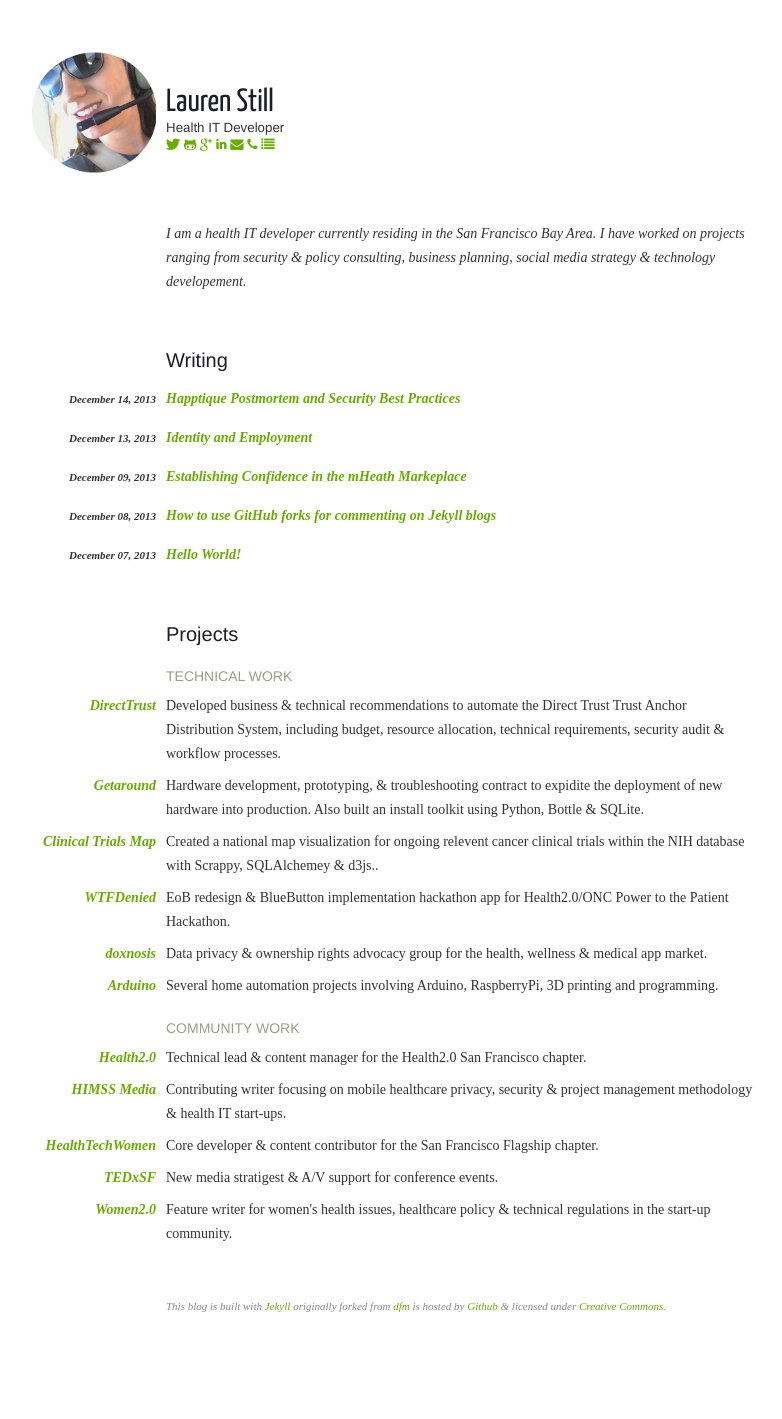
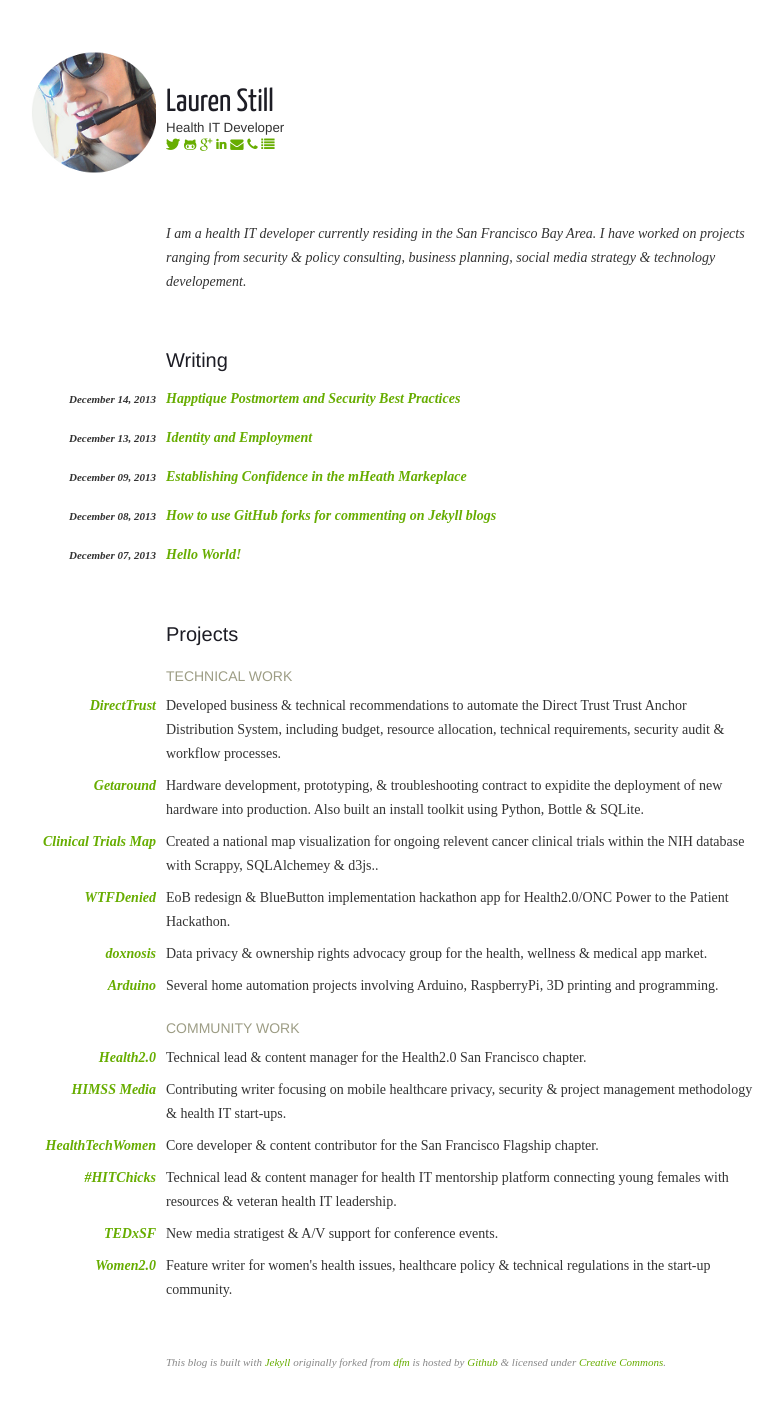
Before and after one commit to laurenstill/laurenstill.github.io, a Jekyll site: the page built from index.html, in a window 1280 px wide. Shown: the whole page, without its empty margins (279-1061 px from the left). Built offline with Jekyll 4.4.1, drawn with Linux system fonts in a browser that asks for light colours; before the commit the page ends 1363 px from its top, so only the background shows below that.

Commit message:
Update index.html

```diff
--- a/_layouts/index.html
+++ b/_layouts/index.html
@@ -124,6 +124,14 @@ layout: default
                     Core developer &amp; content contributor for the San Francisco Flagship chapter.
                 </span>
             </li>
+            <li class="project">
+                <span class="project-name">
+                    <a href="https://wwww.hitchicks.com">#HITChicks</a>
+                </span>
+                <span class="project-desc">
+                    Technical lead &amp; content manager for health IT mentorship platform connecting young females with resources &amp; veteran health IT leadership.
+                </span>
+            </li>
              <li class="project">
                 <span class="project-name">
                     <a href="http://tedxsf.org">TEDxSF</a>
```
